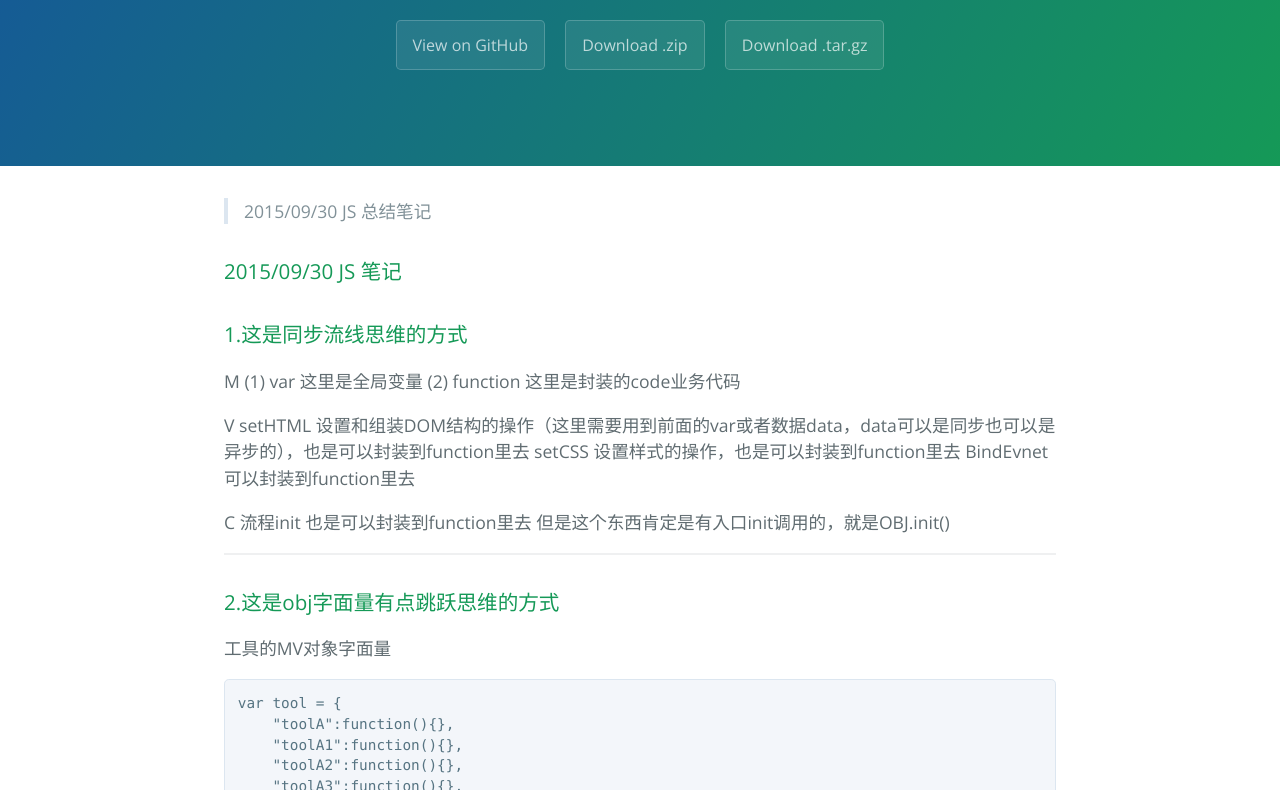
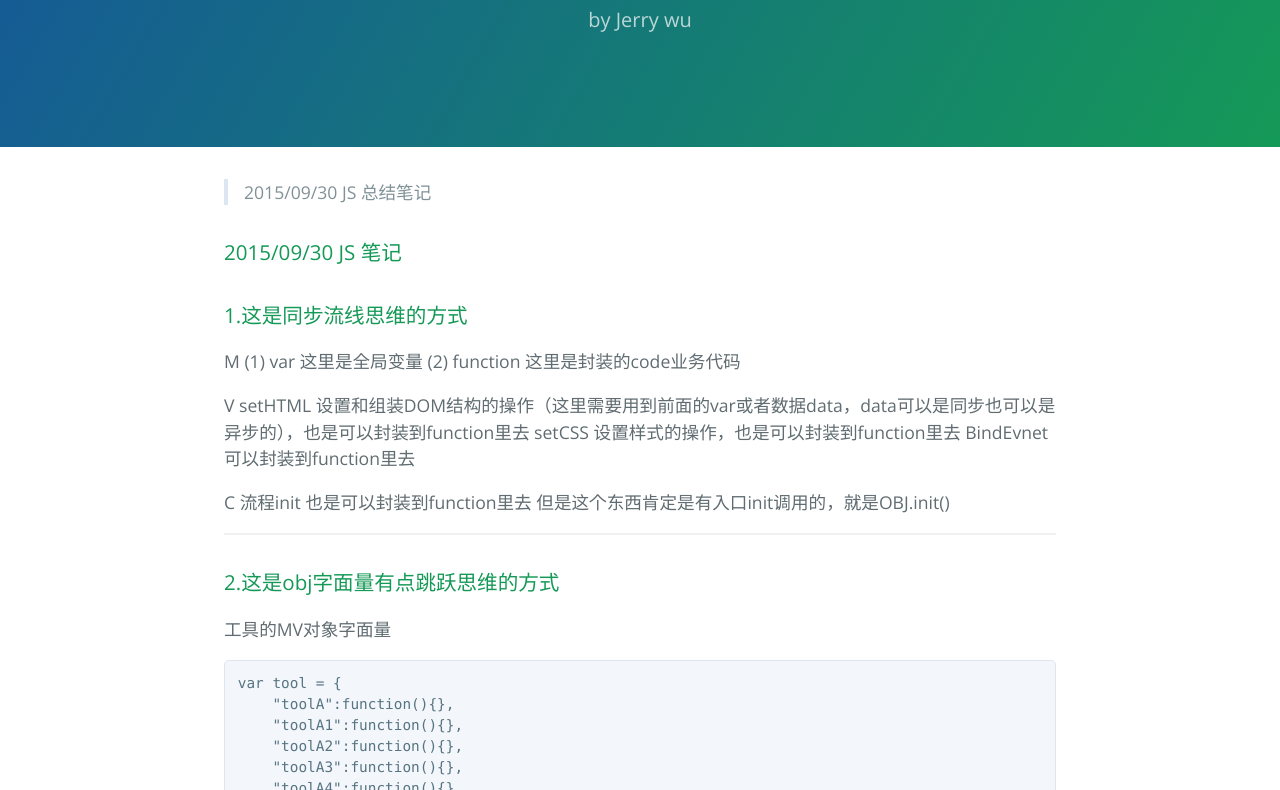
Before and after one commit to wwb568109135/blog, a plain HTML site: page index.html in a window 1280 px wide. Shown: the part 170-960 px from the top of the page. Drawn offline with nearby package versions, Linux system fonts and the light colour scheme.

Commit message:
edit title
edit title

```diff
--- a/index.html
+++ b/index.html
@@ -2,7 +2,7 @@
 <html lang="en-us">
   <head>
     <meta charset="UTF-8">
-    <title>Blog by wwb568109135</title>
+    <title>Blog by Jerry wu</title>
     <meta name="viewport" content="width=device-width, initial-scale=1">
     <link rel="stylesheet" type="text/css" href="stylesheets/normalize.css" media="screen">
     <link href='https://fonts.googleapis.com/css?family=Open+Sans:400,700' rel='stylesheet' type='text/css'>
@@ -11,11 +11,9 @@
   </head>
   <body>
     <section class="page-header">
-      <h1 class="project-name">Blog</h1>
-      <h2 class="project-tagline"></h2>
-      <a href="https://github.com/wwb568109135/blog" class="btn">View on GitHub</a>
-      <a href="https://github.com/wwb568109135/blog/zipball/master" class="btn">Download .zip</a>
-      <a href="https://github.com/wwb568109135/blog/tarball/master" class="btn">Download .tar.gz</a>
+      <h1 class="project-name"> Blog</h1>
+      <h2 class="project-tagline">by Jerry wu</h2>
+
     </section>
 
     <section class="main-content">
```
